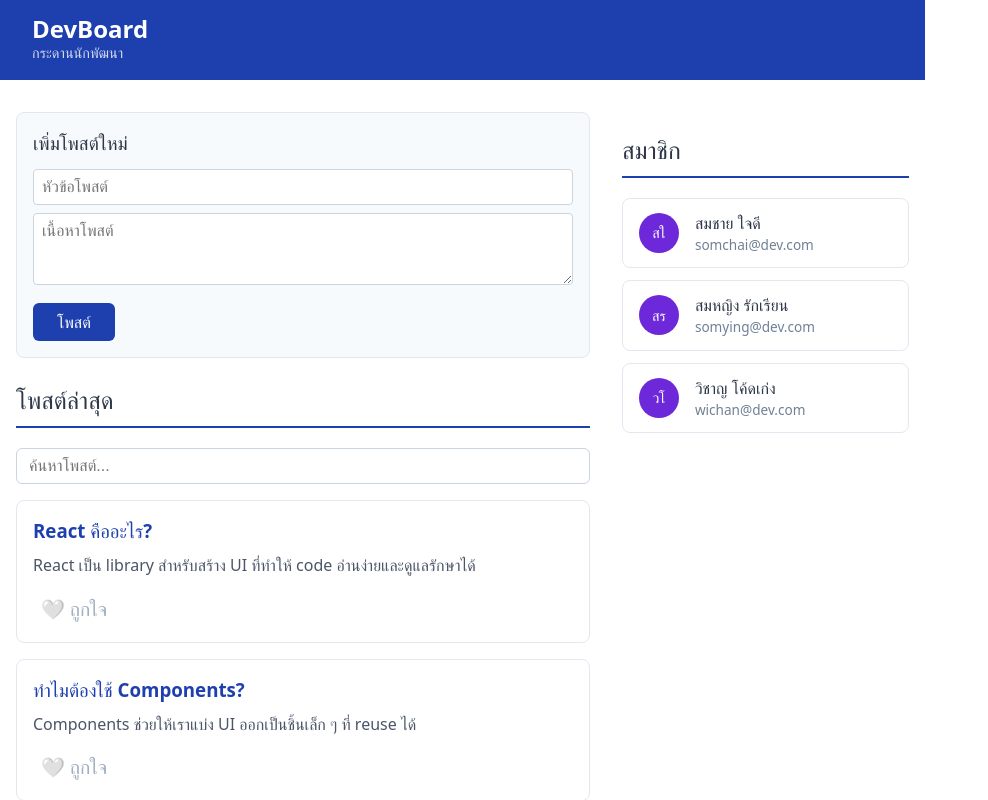
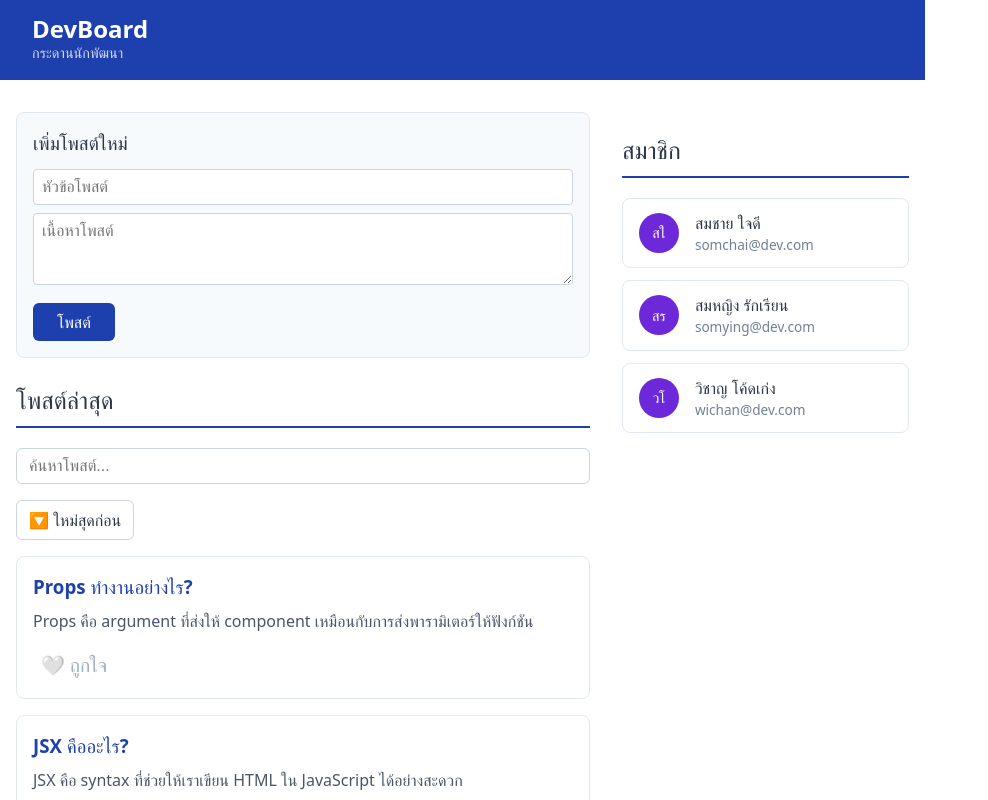
Before and after one commit to Nenegoodkids/devboard-67160186, a React (Vite) app: page / in a window 1280 px wide. Shown: the top 800 px of the page, without its empty margins (0-988 px from the left). Built offline with nearby package versions, Linux system fonts and the light colour scheme.

Commit message:
Challange Sort

```diff
--- a/src/components/PostList.jsx
+++ b/src/components/PostList.jsx
@@ -3,10 +3,16 @@ import PostCard from "./PostCard";
 
 function PostList({ posts, favorites, onToggleFavorite }) {
   const [search, setSearch] = useState("");
+  const [sortOrder, setSortOrder] = useState("desc"); // 'desc' = ใหม่สุดก่อน
 
   // กรองโพสต์ตาม search
   const filtered = posts.filter((post) =>
     post.title.toLowerCase().includes(search.toLowerCase()),
+  );
+
+  // Sort โพสต์
+  const sortedPosts = [...filtered].sort((a, b) =>
+    sortOrder === "asc" ? a.id - b.id : b.id - a.id,
   );
 
   return (
@@ -38,6 +44,30 @@ function PostList({ posts, favorites, onToggleFavorite }) {
         }}
       />
 
+      {/* Sort Button */}
+      <button
+        onClick={() => setSortOrder(sortOrder === "asc" ? "desc" : "asc")}
+        style={{
+          marginBottom: "1rem",
+          padding: "0.5rem 0.75rem",
+          border: "1px solid #cbd5e0",
+          borderRadius: "6px",
+          background: "white",
+          cursor: "pointer",
+          fontSize: "1rem",
+        }}
+      >
+        {sortOrder === "asc" ? (
+          <>
+            🔼 <span style={{ color: "#1e40af" }}>เก่าสุดก่อน</span>
+          </>
+        ) : (
+          <>
+            🔽 <span style={{ color: "#2d3748" }}>ใหม่สุดก่อน</span>
+          </>
+        )}
+      </button>
+
       {/* ถ้าไม่พบโพสต์ */}
       {filtered.length === 0 && (
         <p style={{ color: "#718096", textAlign: "center", padding: "2rem" }}>
@@ -46,7 +76,7 @@ function PostList({ posts, favorites, onToggleFavorite }) {
       )}
 
       {/* แสดงรายการโพสต์ */}
-      {filtered.map((post) => (
+      {sortedPosts.map((post) => (
         <PostCard
           key={post.id}
           title={post.title}
```
